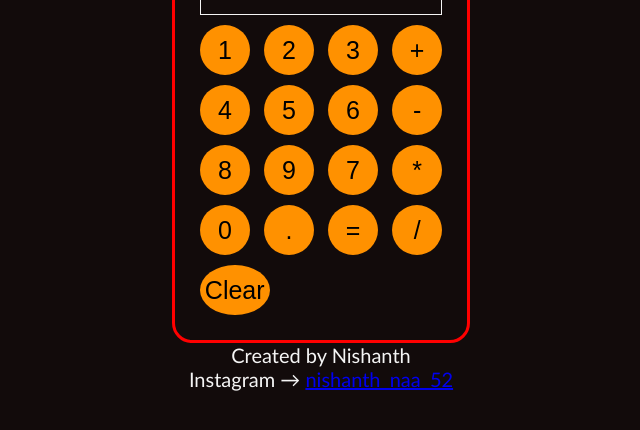
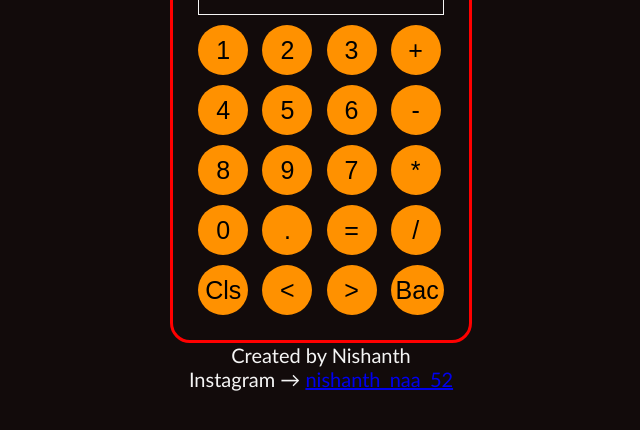
Before and after one commit to Nishanthnaa52/Simple_Calculator, a plain HTML site: page index.html in a window 1280 px wide. Shown: the part 192-622 px from the top of the page, without its empty margins (319-959 px from the left). Drawn offline with Linux system fonts and the light colour scheme.

Commit message:
Update-4

```diff
--- a/calculator.js
+++ b/calculator.js
@@ -7,3 +7,8 @@
 function result() {
   document.querySelector('.displayNumbers').innerHTML = eval(calculation);
 }
+
+function del() {
+  calculation = calculation.slice(0,-1);
+  document.querySelector('.displayNumbers').innerHTML = calculation;
+}
--- a/index.html
+++ b/index.html
@@ -35,7 +35,12 @@
         <button onclick = "calculation += '/';cap();">/</button>
       </p>
 
-      <button onclick = "calculation = '';document.querySelector('.displayNumbers').innerHTML = '';">Clear</button>
+      <p>
+        <button onclick = "calculation = '';document.querySelector('.displayNumbers').innerHTML = '';">Cls</button>
+        <button onclick = "calculation += '<';cap();"><</button>
+        <button onclick = "calculation += '>';cap();">></button>
+        <button onclick = "del();">Bac</button>
+      </p>
     </div>
 
     <p class="creator">Created by Nishanth</p>
```
Lines whose indentation alone changed are shown as unchanged.
